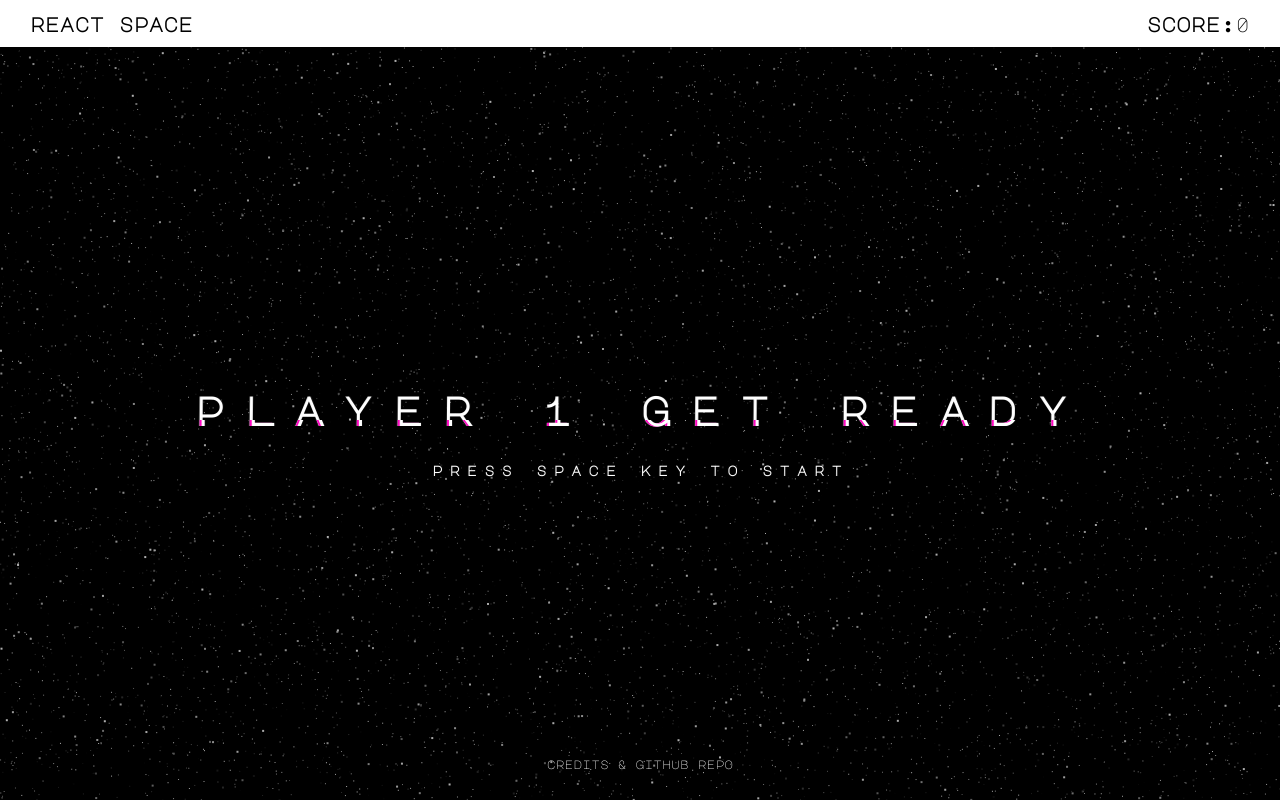
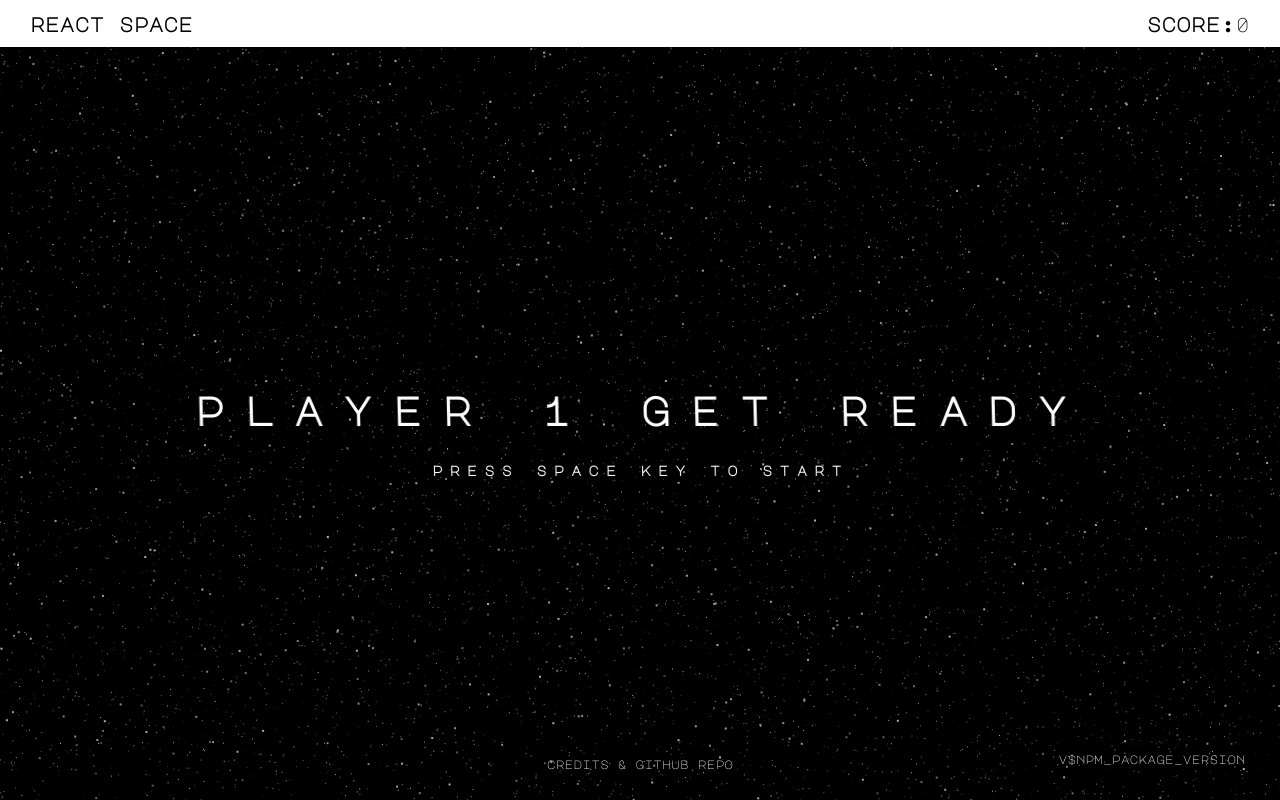
Before and after one commit to ccarrascal/react-space, a React (Create React App) app: page / in a window 1280 px wide. Built offline with nearby package versions, Linux system fonts and the light colour scheme.

Commit message:
Add version number in credits screen 1

```diff
--- a/package.json
+++ b/package.json
@@ -1,6 +1,6 @@
 {
   "name": "react-space",
-  "version": "0.1.0",
+  "version": "0.9.1",
   "private": true,
   "dependencies": {
     "@testing-library/jest-dom": "^5.11.4",
--- a/src/components/ScreenTitles/ScreenTitles.tsx
+++ b/src/components/ScreenTitles/ScreenTitles.tsx
@@ -29,7 +29,6 @@ const ScreenTitles = ({...props}: any): JSX.Element => {
             // Unbind the event listener on clean up
             document.removeEventListener("keydown", keyboardListener);
         };
-
     });
 
     return (
@@ -43,6 +42,7 @@ const ScreenTitles = ({...props}: any): JSX.Element => {
                     Credits & Github repo
                 </a>
             </div>
+            <div className={style.version}>v{process.env.REACT_APP_VERSION}</div>
         </div>
     )
 }
--- a/src/components/ScreenTitles/style.module.scss
+++ b/src/components/ScreenTitles/style.module.scss
@@ -47,6 +47,16 @@
       }
     }
   }
+
+  .version {
+    position: absolute;
+    bottom: 30px;
+    right: 30px;
+    padding: 5px;
+    font-size: 12px;
+    color: white;
+  }
+
   @mixin glitchCopy {
     content: attr(data-text);
     position: absolute;
```
Also changed, not shown: 1 other file (tests, documents, lock files or other folders).
